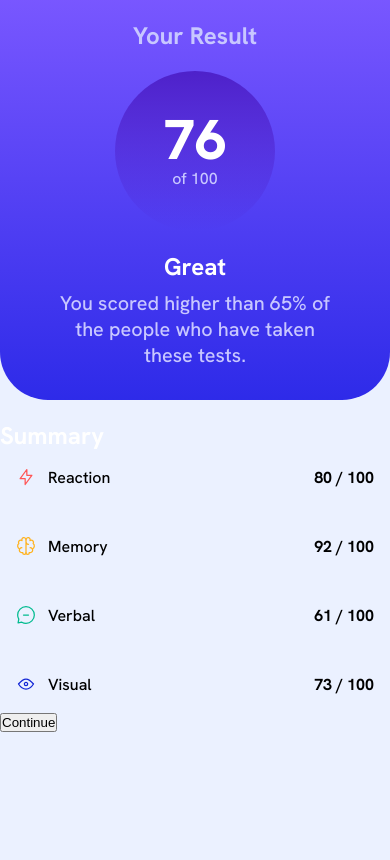
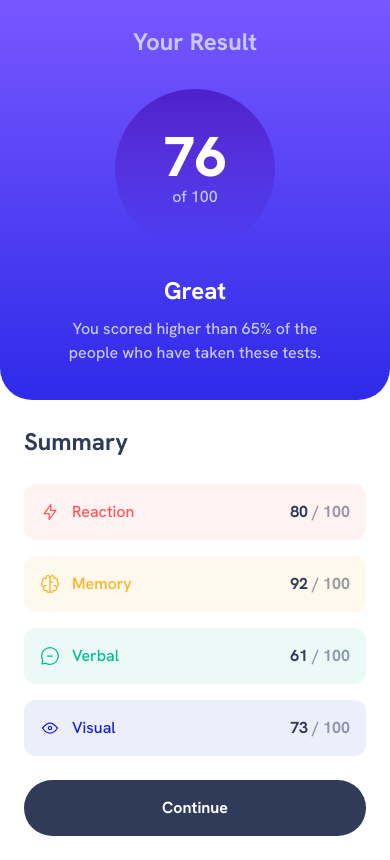
Before and after one commit to Pryassin/result-screen, a plain HTML site: page index.html in a window 390 px wide. Drawn offline with Linux system fonts and the light colour scheme.

Commit message:
Implement phone design css

```diff
--- a/styles.css
+++ b/styles.css
@@ -1,9 +1,25 @@
-*{
+/* =========================
+   RESET
+========================= */
+
+* {
+    margin: 0;
     padding: 0;
     box-sizing: border-box;
 }
 
-/*colors*/
+img {
+    display: block;
+}
+
+button {
+    font: inherit;
+}
+
+/* =========================
+   COLORS
+========================= */
+
 :root {
     /* Page */
     --page-background: hsl(221, 100%, 96%);
@@ -24,7 +40,7 @@
     --text-secondary: hsl(241, 100%, 89%);
     --text-on-dark: hsl(0, 0%, 100%);
 
-  /* Category Colors */
+    /* Categories */
     --reaction-color: hsl(0, 100%, 67%);
     --memory-color: hsl(39, 100%, 56%);
     --verbal-color: hsl(166, 100%, 37%);
@@ -41,7 +57,9 @@
     --button-background-hover: hsl(241, 81%, 54%);
 }
 
-/*Fonts*/
+/* =========================
+   FONTS
+========================= */
 
 @font-face {
     font-family: "Hanken Grotesk";
@@ -64,45 +82,49 @@
     font-weight: 800;
 }
 
+/* =========================
+   MOBILE
+========================= */
 
-/*Mobile design*/
 body {
-    margin: 0;
+    min-height: 100vh;
     background-color: var(--page-background);
     font-family: "Hanken Grotesk", sans-serif;
+    line-height: 1.5;
 }
 
-.card {
+.results-summary-card {
     width: 100%;
+    min-height: 100vh;
     background-color: var(--card-background);
-    height: 100vh;
 }
 
+/* =========================
+   RESULT SECTION
+========================= */
 
+.result-section {
+    height: 25rem;
 
-.result-section{
+    display: flex;
+    flex-direction: column;
+    align-items: center;
+
     background: linear-gradient(
         var(--result-panel-start),
         var(--result-panel-end)
     );
+
     color: var(--text-secondary);
-    display: flex;
-    flex-direction: column;
-    align-items: center;
-    border-radius: 0 0 3rem 3rem;
-    height: 25rem;
 
+    border-radius: 0 0 2rem 2rem;
+
+    padding: 1.5rem;
 }
-.yout-result{
+
+.result-title {
+    color: var(--text-secondary);
     margin-bottom: 1.8rem;
-    color: var(--text-secondary);
-}
-p{
-    text-align: center;
-    padding: 0rem 3.2rem ;
-    font-size: 1.24rem;
-    margin-top: 0.5rem;
-
 }
 
 .score-circle {
@@ -121,24 +143,47 @@ p{
         var(--score-circle-end)
     );
 }
-.score-number{
+
+.score-number {
+    color: var(--text-on-dark);
+
     font-size: 3.5rem;
     font-weight: 800;
     line-height: 1;
+}
+
+.score-total {
+    color: var(--text-secondary);
+}
+
+.result-rating {
     color: var(--text-on-dark);
+    margin-top: 1.5rem;
 }
-.summary {
+
+.result-description {
+    text-align: center;
+
+    color: var(--text-secondary);
+
+    margin-top: 0.5rem;
+    padding-inline: 2rem;
+}
+
+/* =========================
+   SUMMARY SECTION
+========================= */
+
+.summary-section {
     padding: 1.5rem;
 }
 
-h2{
-    color: var(--text-on-dark);
-    margin-bottom: 0;
+.summary-title {
+    color: var(--text-primary);
+    margin-bottom: 1.5rem;
 }
 
 .summary-list {
-    padding: 0;
-    margin: 0;
     list-style: none;
 
     display: flex;
@@ -161,11 +206,69 @@ h2{
     align-items: center;
     gap: 0.75rem;
 }
+
 .summary-score {
-    margin: 0;
     font-weight: 700;
 }
 
-.summary-score-total {
+.summary-score-value {
+    color: var(--text-primary);
+}
+
+.summary-score-max {
+    color: var(--text-primary);
     opacity: 0.5;
 }
+
+/* =========================
+   CATEGORY COLORS
+========================= */
+
+.summary-item--reaction {
+    background-color: var(--reaction-background);
+    color: var(--reaction-color);
+}
+
+.summary-item--memory {
+    background-color: var(--memory-background);
+    color: var(--memory-color);
+}
+
+.summary-item--verbal {
+    background-color: var(--verbal-background);
+    color: var(--verbal-color);
+}
+
+.summary-item--visual {
+    background-color: var(--visual-background);
+    color: var(--visual-color);
+}
+
+/* =========================
+   BUTTON
+========================= */
+
+.continue-button {
+    width: 100%;
+
+    border: none;
+
+    border-radius: 999px;
+
+    padding: 1rem;
+
+    margin-top: 1.5rem;
+
+    background-color: var(--button-background);
+
+    color: var(--text-on-dark);
+
+    font-size: 1rem;
+    font-weight: 700;
+
+    cursor: pointer;
+}
+
+.continue-button:hover {
+    background-color: var(--button-background-hover);
+}
```
Lines whose indentation alone changed are shown as unchanged.
